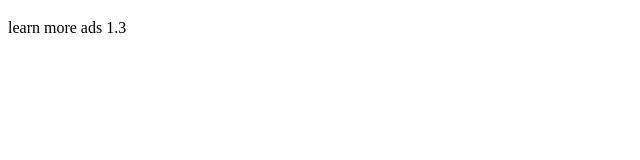
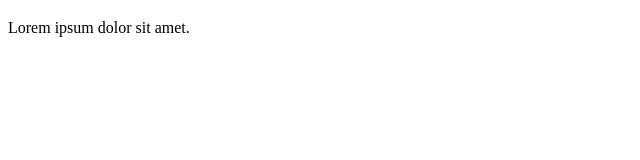
Before and after one commit to SamDing119/0916test, a plain HTML site: page index.html in a window 1280 px wide. Shown: the full height of the page, 0-640 px from the left. Drawn offline with Linux system fonts and the light colour scheme.

Commit message:
20220923

```diff
--- a/index.html
+++ b/index.html
@@ -11,7 +11,7 @@
     <article>
         <section>
             <h1></h1>
-            <p>learn more ads 1.3</p>
+        <p>Lorem ipsum dolor sit amet.</p>
         </section>
         <section>
             <h1></h1>
```
